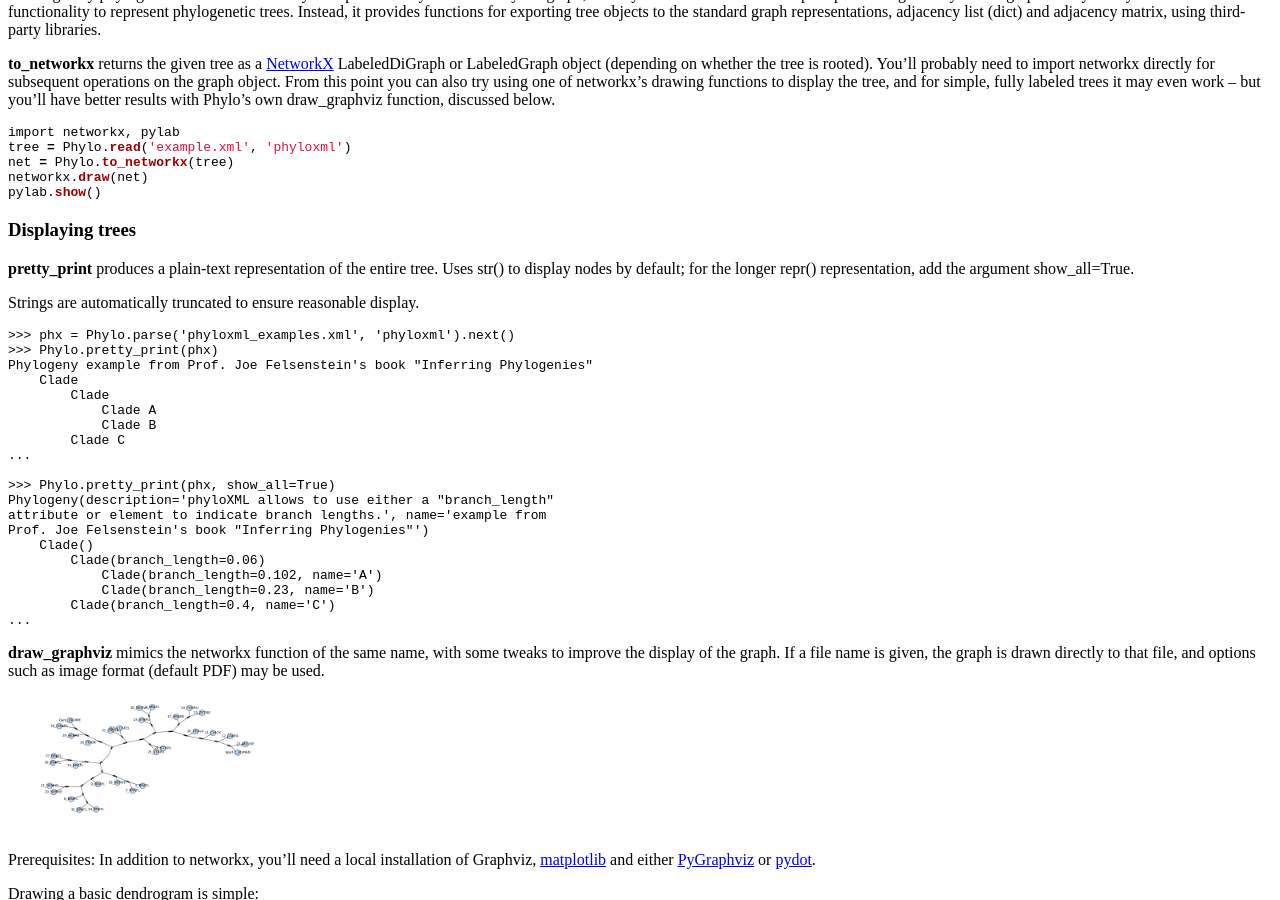
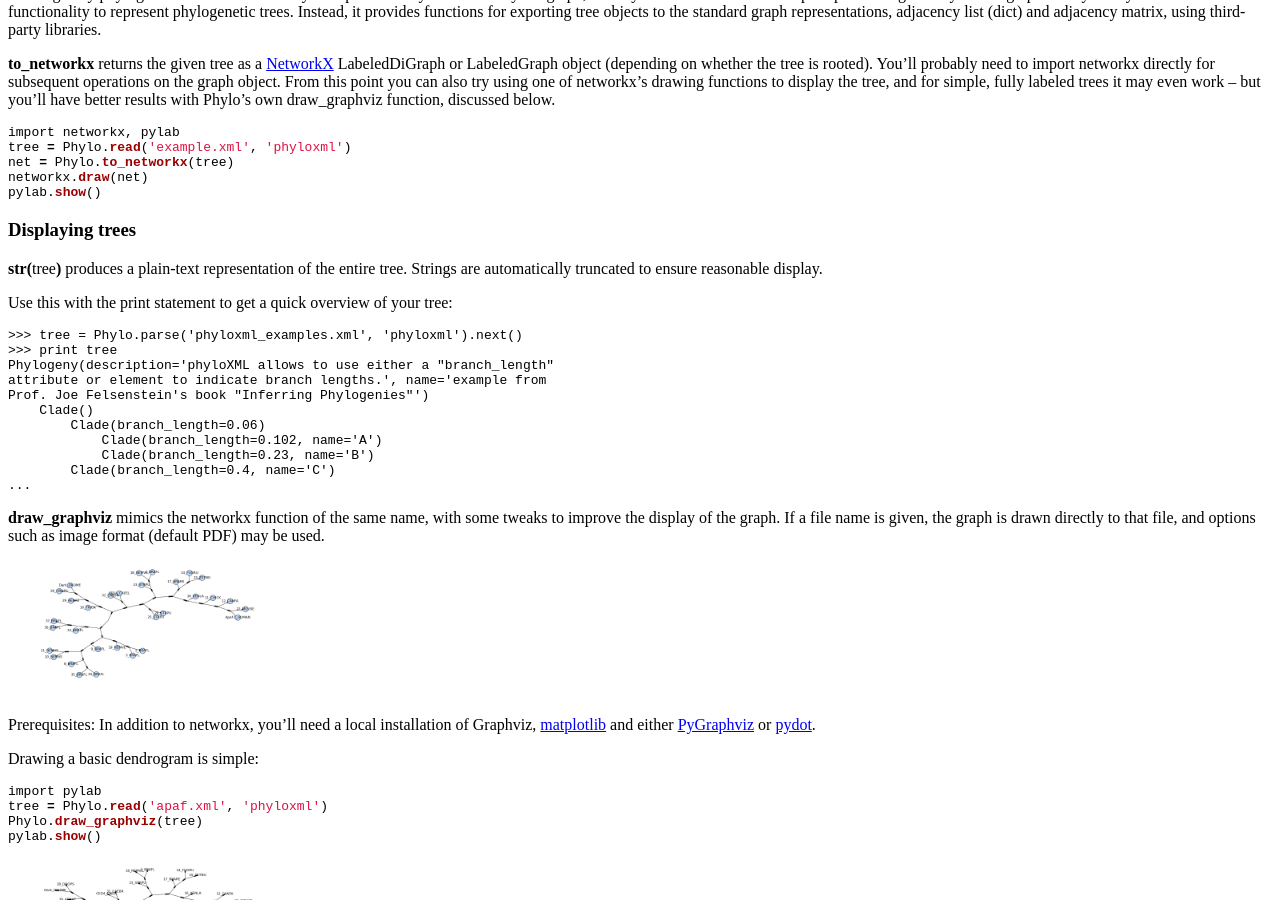
Before and after one commit to biopython/biopython.github.io, a Jekyll site: the page built from wiki/Phylo.md, in a window 1280 px wide and 900 px high, scrolled down 2522 px. Built offline with Jekyll 4.4.1, drawn with Linux system fonts in a browser that asks for light colours.

Commit message:
/* Displaying trees */ pretty_print became __str__

```diff
--- a/wiki/Phylo.md
+++ b/wiki/Phylo.md
@@ -243,23 +243,13 @@ pylab.show()
 
 ### Displaying trees
 
-**pretty\_print** produces a plain-text representation of the entire
-tree. Uses str() to display nodes by default; for the longer repr()
-representation, add the argument show\_all=True.
+**str(**tree**)** produces a plain-text representation of the entire
+tree. Strings are automatically truncated to ensure reasonable display.
 
-Strings are automatically truncated to ensure reasonable display.
+Use this with the print statement to get a quick overview of your tree:
 
-    >>> phx = Phylo.parse('phyloxml_examples.xml', 'phyloxml').next()
-    >>> Phylo.pretty_print(phx)
-    Phylogeny example from Prof. Joe Felsenstein's book "Inferring Phylogenies"
-        Clade
-            Clade
-                Clade A
-                Clade B
-            Clade C
-    ...
-
-    >>> Phylo.pretty_print(phx, show_all=True)
+    >>> tree = Phylo.parse('phyloxml_examples.xml', 'phyloxml').next()
+    >>> print tree
     Phylogeny(description='phyloXML allows to use either a "branch_length"
     attribute or element to indicate branch lengths.', name='example from
     Prof. Joe Felsenstein's book "Inferring Phylogenies"')
```
Also changed, not shown: 1 other file.
